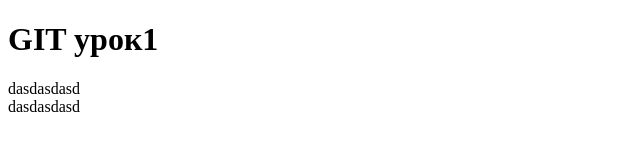
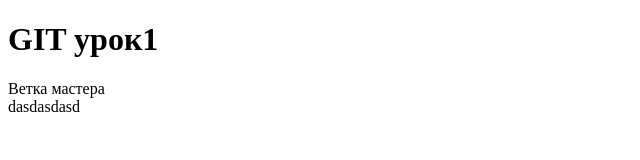
Before and after one commit to Targitaika/firstGit, a plain HTML site: page index.html in a window 1280 px wide. Shown: the full height of the page, 0-640 px from the left. Drawn offline with Linux system fonts and the light colour scheme.

Commit message:
commit in to branch master

```diff
--- a/index.html
+++ b/index.html
@@ -7,7 +7,7 @@
 </head>
 <body>
   <h1>GIT урок1</h1>
-  <div class="sd">dasdasdasd</div>
+  <div class="sd">Ветка мастера</div>
   <div>dasdasdasd</div>
 </body>
 </html>
```
